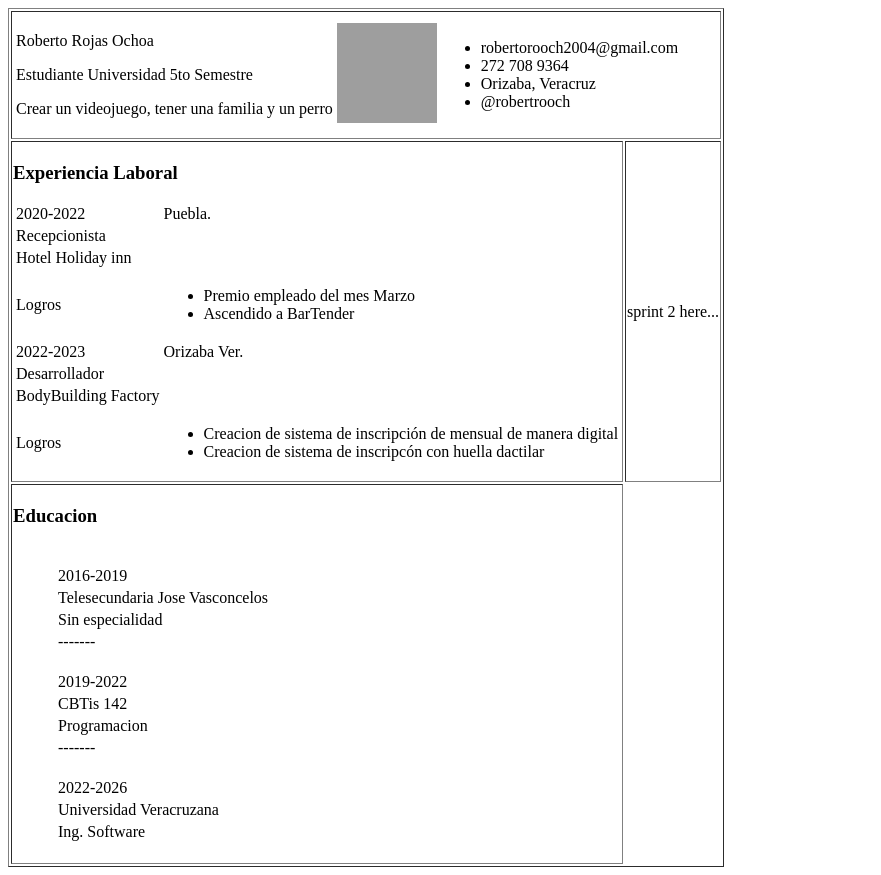
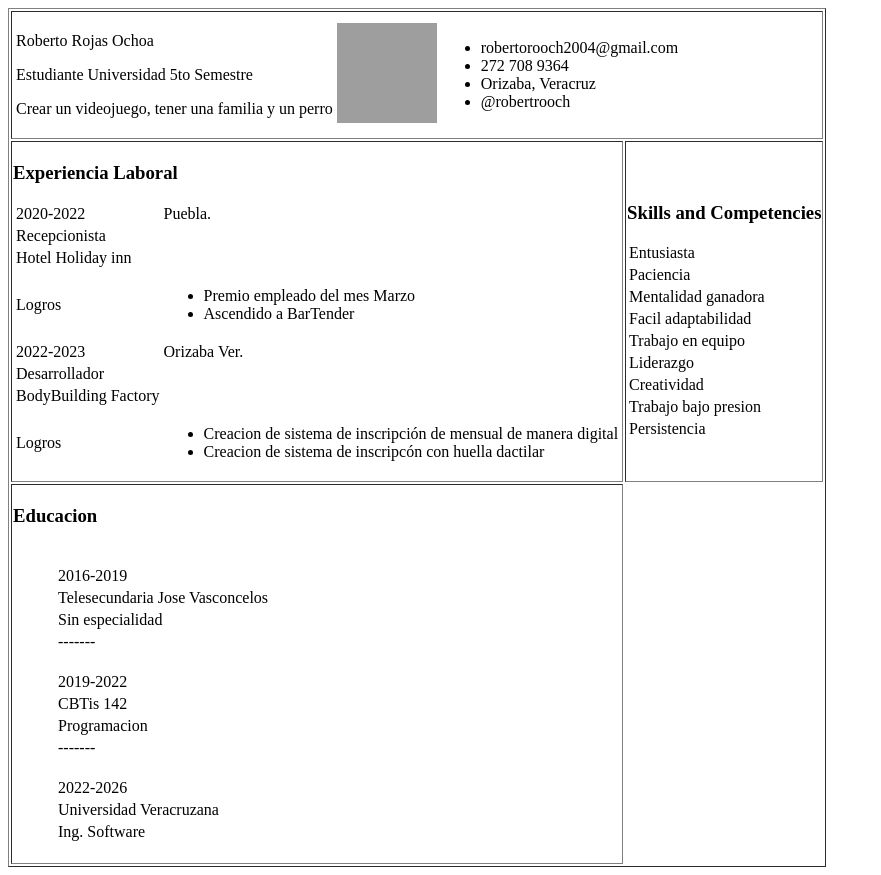
Before and after one commit to robertrooch/robertrooch.github.io, an Angular app: page / in a window 1280 px wide. Shown: the whole page, without its empty margins (0-881 px from the left). Built offline with nearby package versions, Linux system fonts and the light colour scheme; grey boxes are pictures that could not be loaded.

Commit message:
add skills branch #6 (#22)

```diff
--- a/src/app/app.component.html
+++ b/src/app/app.component.html
@@ -9,7 +9,7 @@
         <app-work-experience></app-work-experience>
     </td>
     <td>
-        sprint 2 here...
+        <app-skills></app-skills>
     </td>
 </tr>
 <tr>
--- a/src/app/app.component.ts
+++ b/src/app/app.component.ts
@@ -3,11 +3,12 @@ import { RouterOutlet } from '@angular/router';
 import { HeaderComponent } from './header/header.component';
 import { WorkExperienceComponent } from './work-experience/work-experience.component';
 import { EducationComponent } from './education/education.component';
+import { SkillsComponent } from './skills/skills.component';
 
 @Component({
   selector: 'app-root',
   standalone: true,
-  imports: [RouterOutlet, HeaderComponent, WorkExperienceComponent, EducationComponent],
+  imports: [RouterOutlet, HeaderComponent, WorkExperienceComponent, EducationComponent, SkillsComponent],
   templateUrl: './app.component.html',
   styleUrl: './app.component.css'
 })
--- /dev/null
+++ b/src/app/skills/skills.component.html
@@ -0,0 +1,6 @@
+<h3> Skills and Competencies</h3>
+<div class="skills-container">
+    <table *ngFor="let skill of skills" class="skill-item">
+        {{ skill }}
+    </table>
+</div>
--- /dev/null
+++ b/src/app/skills/skills.component.ts
@@ -0,0 +1,27 @@
+import { Component } from '@angular/core';
+import { CommonModule } from '@angular/common';
+
+@Component({
+  selector: 'app-skills',
+  standalone: true,
+  imports: [CommonModule],
+  templateUrl: './skills.component.html',
+  styleUrl: './skills.component.css'
+})
+export class SkillsComponent {
+    skills: Array<string> = [];
+
+    ngOnInit(): void {
+      this.skills = [
+        "Entusiasta",
+        "Paciencia",
+        "Mentalidad ganadora",
+        "Facil adaptabilidad",
+        "Trabajo en equipo",
+        "Liderazgo",
+        "Creatividad",
+        "Trabajo bajo presion",
+        "Persistencia"
+      ];
+    }
+}
```
Also changed, not shown: src/app/skills/skills.component.css (added), 1 other file (tests, documents, lock files or other folders).
